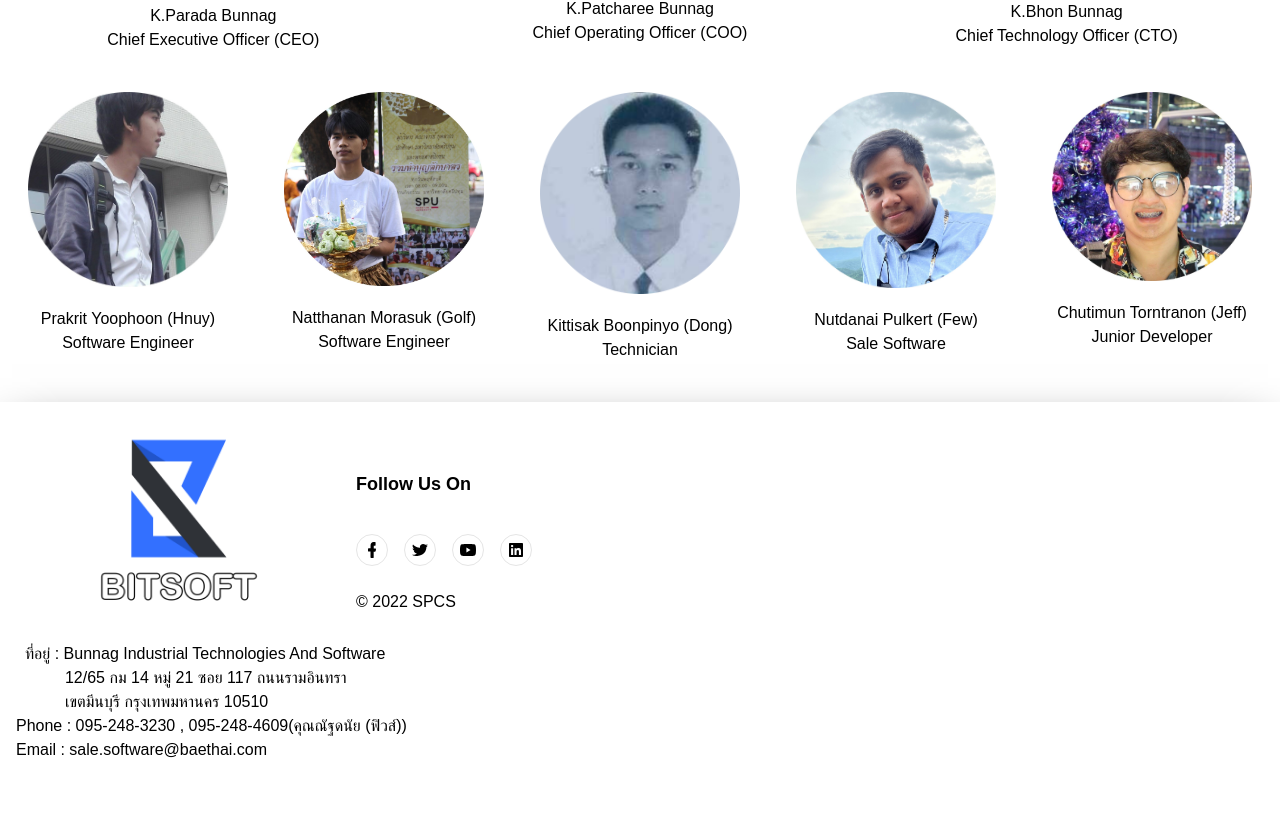
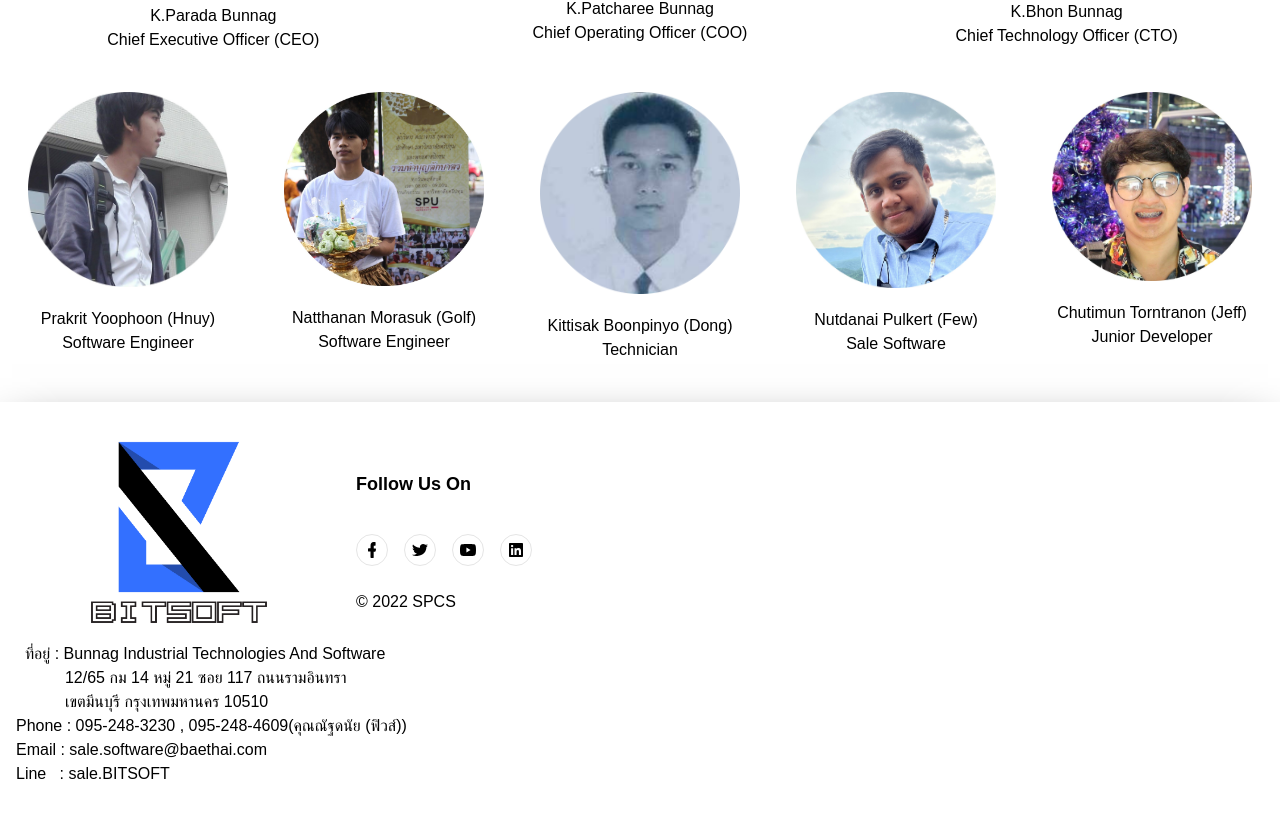
Before and after one commit to ChutimunTorntranon/SPCS, a React (Create React App) app: page /Customers in a window 1280 px wide. Shown: the part 8505-9323 px from the top of the page. Built offline with nearby package versions, Linux system fonts and the light colour scheme.

Commit message:
editfooter

```diff
--- a/src/Components/Footer.jsx
+++ b/src/Components/Footer.jsx
@@ -1,5 +1,6 @@
 import React from 'react';
-import bitsoft from '../icons/MicrosoftTeams-image.png';
+// import bitsoft from '../icons/Logo.png';
+import LogoCom from '../team/Logo.png';
 function Footer() {
 	return (
 		<footer className='relative bg-[#FFFFFF] pt-20 pb-10 lg:pt-[120px] lg:pb-20 shadow-2xl shadow-black'>
@@ -9,7 +10,7 @@ function Footer() {
 					<div className='w-full px-4 sm:w-2/3 lg:w-3/12'>
 						<div className='mb-5 w-[1000px]'>
 							<img
-								src={bitsoft}
+								src={LogoCom}
 								alt='logo'
 								className='w-[230px] ml-12 h-[220px]'
 							/>
@@ -23,6 +24,7 @@ function Footer() {
 								กรุงเทพมหานคร 10510<br></br>
 								Phone : 095-248-3230 , 095-248-4609(คุณณัฐดนัย (ฟิวส์))<br></br>
 								Email : sale.software@baethai.com<br></br>
+								Line &nbsp;&nbsp;: sale.BITSOFT
 							</p>
 						</div>
 					</div>
```
Also changed, not shown: src/team/Logo.png (added).
